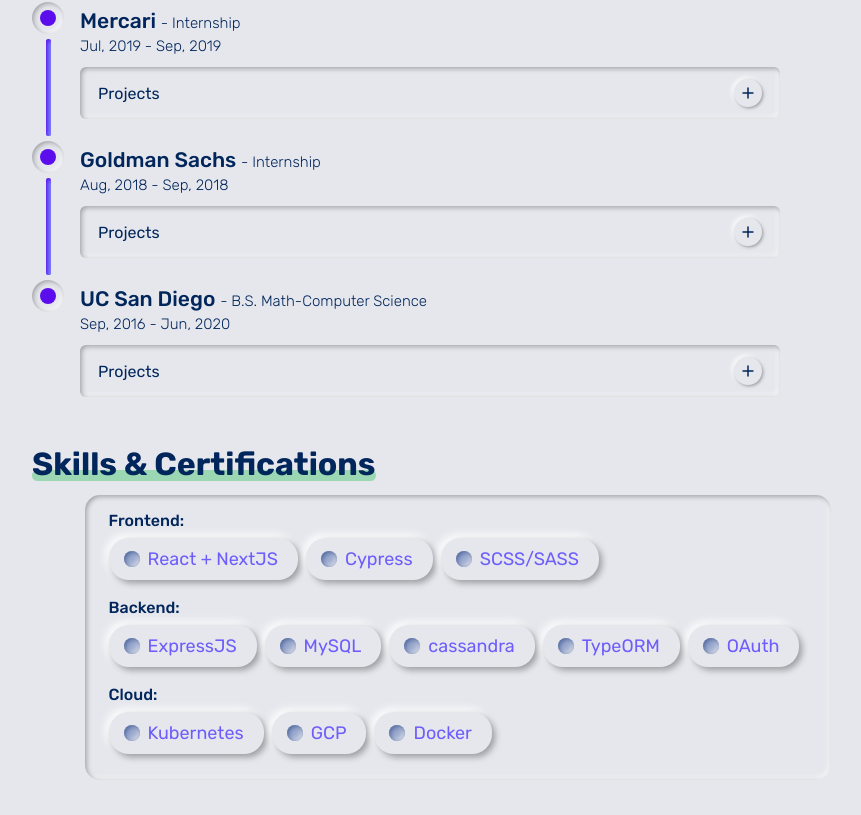
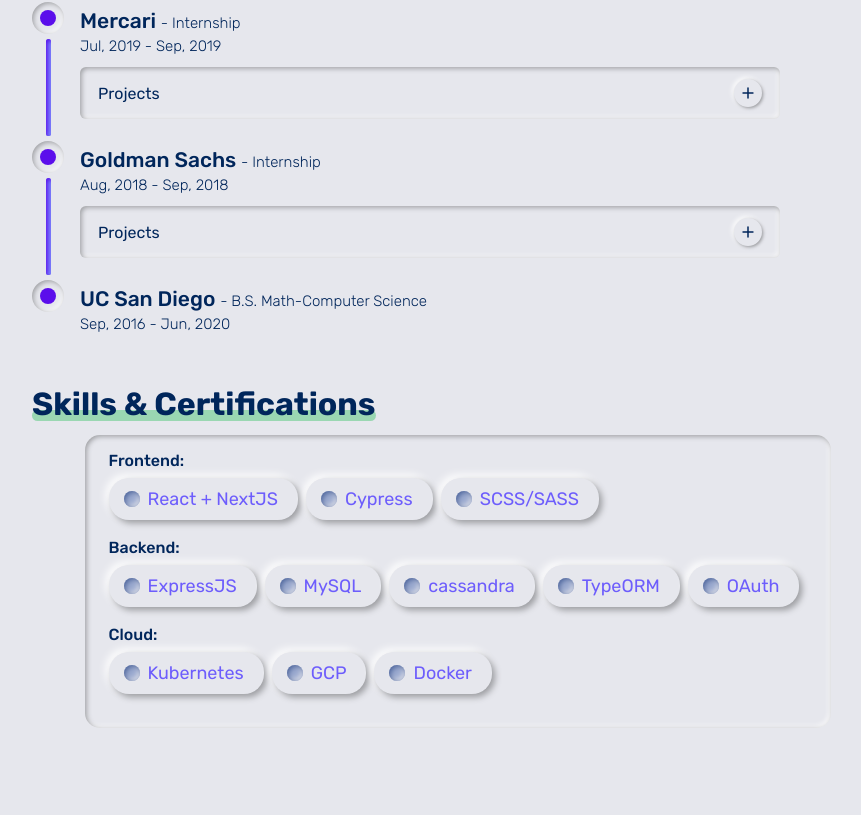
Before and after one commit to totokunaga/totokunaga-web, a Next.js app: page /me in a window 1280 px wide. Shown: the part 681-1496 px from the top of the page, without its empty margins (182-1043 px from the left). After the commit the page ends 1453 px from the top, so only its background shows below. Built offline with nearby package versions, Linux system fonts and the light colour scheme.

Commit message:
Modularized text information

```diff
--- a/src/components/me/Experience.tsx
+++ b/src/components/me/Experience.tsx
@@ -1,11 +1,11 @@
 import { Accordion } from "@components/common/Accordion";
 
-type ExperienceProp = {
+export type ExperienceProp = {
   entityName: string;
   title: string;
   periods: string[];
-  accordionTitle: string;
-  explanations: Array<{ subtitle: string; content: string }>;
+  accordionTitle?: string;
+  explanations?: Array<{ subtitle: string; content: string }>;
 };
 
 export const Experience: React.FC<ExperienceProp> = ({
@@ -30,6 +30,7 @@
           </div>
         ))}
       </div>
+      {accordionTitle && explanations && (
         <div style={{ marginBottom: 8 }}>
           <Accordion name={accordionTitle} componentId={entityName + title}>
             {explanations.map(({ subtitle, content }, i) => (
@@ -48,6 +49,7 @@
             ))}
           </Accordion>
         </div>
+      )}
     </div>
   );
 };
--- /dev/null
+++ b/src/pages/me/constants.ts
@@ -0,0 +1,59 @@
+import { ExperienceProp } from "@components/me";
+
+export const meTexts = {
+  introduction: [
+    "I'm Tomoya Tokunaga, a software engineer based in Tokyo, Japan.",
+    "Currently working at Rakuten Mobile as a lead developer of web applications for B2C customers.,",
+    "All my personal projects, past experiences and skills/technologies are listed below.",
+  ],
+  experiences: [
+    {
+      entityName: "Rakuten Mobile",
+      title: "Lead developer",
+      periods: [
+        "Oct, 2021 - current",
+        "Oct, 2020 - Sep, 2021 as Frontend developer",
+      ],
+      accordionTitle: "Projects",
+      explanations: [
+        {
+          subtitle: "#1. B2C ISP website",
+          content: "hello",
+        },
+      ],
+    },
+    {
+      entityName: "Mercari",
+      title: "Internship",
+      periods: ["Jul, 2019 - Sep, 2019"],
+      accordionTitle: "Projects",
+      explanations: [],
+    },
+    {
+      entityName: "Goldman Sachs",
+      title: "Internship",
+      periods: ["Aug, 2018 - Sep, 2018"],
+      accordionTitle: "Projects",
+      explanations: [],
+    },
+    {
+      entityName: "UC San Diego",
+      title: "B.S. Math-Computer Science",
+      periods: ["Sep, 2016 - Jun, 2020"],
+    },
+  ] as ExperienceProp[],
+  skills: [
+    {
+      title: "Frontend",
+      list: ["React + NextJS", "Cypress", "SCSS/SASS"],
+    },
+    {
+      title: "Backend",
+      list: ["ExpressJS", "MySQL", "cassandra", "TypeORM", "OAuth"],
+    },
+    {
+      title: "Cloud",
+      list: ["Kubernetes", "GCP", "Docker"],
+    },
+  ],
+};
--- a/src/pages/me/index.tsx
+++ b/src/pages/me/index.tsx
@@ -4,15 +4,13 @@
 import { Icon, MyHead, ProgressSteps, RadioBlock } from "@components/common";
 import { pages, paths } from "@utils/constants";
 import { useRouter } from "next/router";
-import { Accordion } from "@components/common/Accordion";
 import { Experience } from "@components/me";
+import { meTexts } from "./constants";
 
-const frontendSkills = ["React + NextJS", "Cypress", "SCSS/SASS"];
-const backendSkills = ["ExpressJS", "MySQL", "cassandra", "TypeORM", "OAuth"];
-const cloudSkills = ["Kubernetes", "GCP", "Docker"];
 const neumorphicDown = [neumorphic.root, neumorphic.down].join(" ");
 
 const { root } = pages;
+const { introduction, experiences, skills } = meTexts;
 
 const Index = () => {
   const router = useRouter();
@@ -34,18 +32,15 @@
             className={`${neumorphic.root} ${neumorphic.paragraph}`}
             style={{ marginBottom: 40 }}
           >
-            <p style={{ marginBottom: 12 }}>
-              I&apos;m Tomoya Tokunaga, a software engineer based in Tokyo,
-              Japan.
+            {introduction.map((text, i) => (
+              <p
+                style={{
+                  marginBottom: i !== introduction.length - 1 ? 12 : 0,
+                }}
+              >
+                {text}
               </p>
-            <p style={{ marginBottom: 12 }}>
-              Currently working at Rakuten Mobile as a lead developer of web
-              applications for B2C customers.
-            </p>
-            <p>
-              All my personal projects, past experiences and skills/technologies
-              are listed below.
-            </p>
+            ))}
           </div>
 
           <div style={{ marginBottom: 40 }}>
@@ -80,65 +75,13 @@
             </div>
             <ProgressSteps
               type={"vertical"}
-              items={[
-                {
-                  name: "rm",
-                  component: (
-                    <Experience
-                      entityName="Rakuten Mobile"
-                      title="Lead developer"
-                      periods={[
-                        "Oct, 2021 - current",
-                        "Oct, 2020 - Sep, 2021 as Frontend developer",
-                      ]}
-                      accordionTitle={"Projects"}
-                      explanations={[
-                        {
-                          subtitle: "#1. B2C ISP website",
-                          content: "hello",
-                        },
-                      ]}
-                    />
-                  ),
-                },
-                {
-                  name: "mercari",
-                  component: (
-                    <Experience
-                      entityName="Mercari"
-                      title="Internship"
-                      periods={["Jul, 2019 - Sep, 2019"]}
-                      accordionTitle={"Projects"}
-                      explanations={[]}
-                    />
-                  ),
-                },
-                {
-                  name: "gs",
-                  component: (
-                    <Experience
-                      entityName="Goldman Sachs"
-                      title="Internship"
-                      periods={["Aug, 2018 - Sep, 2018"]}
-                      accordionTitle={"Projects"}
-                      explanations={[]}
-                    />
-                  ),
-                },
-                {
-                  name: "ucsd",
-                  component: (
-                    <Experience
-                      entityName="UC San Diego"
-                      title="B.S. Math-Computer Science"
-                      periods={["Sep, 2016 - Jun, 2020"]}
-                      accordionTitle={"Projects"}
-                      explanations={[]}
-                    />
-                  ),
-                },
-              ]}
-              current={"rm"}
+              items={experiences.map((exp) => {
+                return {
+                  name: exp.entityName,
+                  component: <Experience {...exp} />,
+                };
+              })}
+              current={experiences[0].entityName}
             />
           </div>
 
@@ -148,38 +91,18 @@
             </h2>
           </div>
           <div className={neumorphicDown} style={{ marginBottom: 20 }}>
+            {skills.map(({ title, list }) => (
               <div style={{ marginBottom: 8 }}>
                 <div style={{ marginBottom: 8 }}>
-                <span style={{ fontWeight: 500 }}>Frontend:</span>
+                  <span style={{ fontWeight: 500 }}>{title}:</span>
                 </div>
                 <RadioBlock
-                items={frontendSkills}
+                  items={list}
                   value={null}
                   fontColor={neumorphic.navy}
                 />
               </div>
-
-            <div style={{ marginBottom: 8 }}>
-              <div style={{ marginBottom: 8 }}>
-                <span style={{ fontWeight: 500 }}>Backend:</span>
-              </div>
-              <RadioBlock
-                items={backendSkills}
-                value={null}
-                fontColor={neumorphic.navy}
-              />
-            </div>
-
-            <div>
-              <div style={{ marginBottom: 8 }}>
-                <span style={{ fontWeight: 500 }}>Cloud:</span>
-              </div>
-              <RadioBlock
-                items={cloudSkills}
-                value={null}
-                fontColor={neumorphic.navy}
-              />
-            </div>
+            ))}
           </div>
         </div>
       </div>
```
Lines whose indentation alone changed are shown as unchanged.
